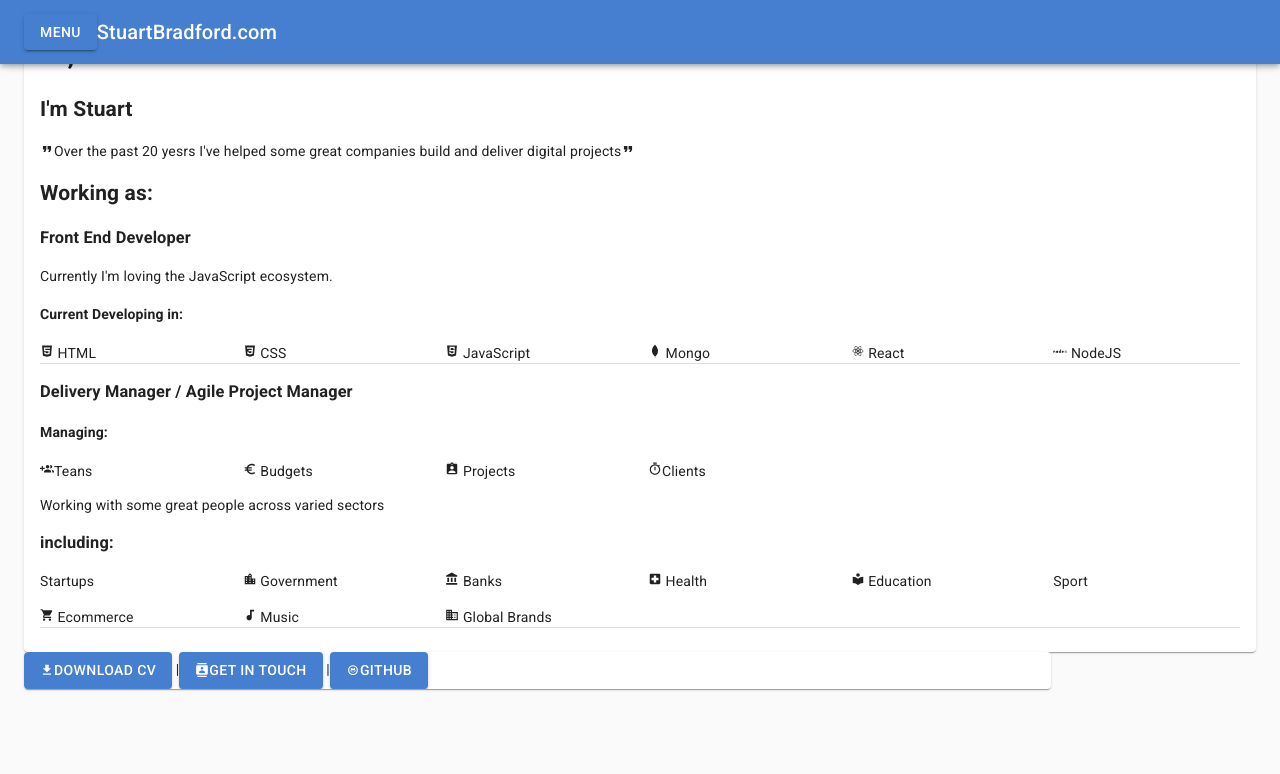
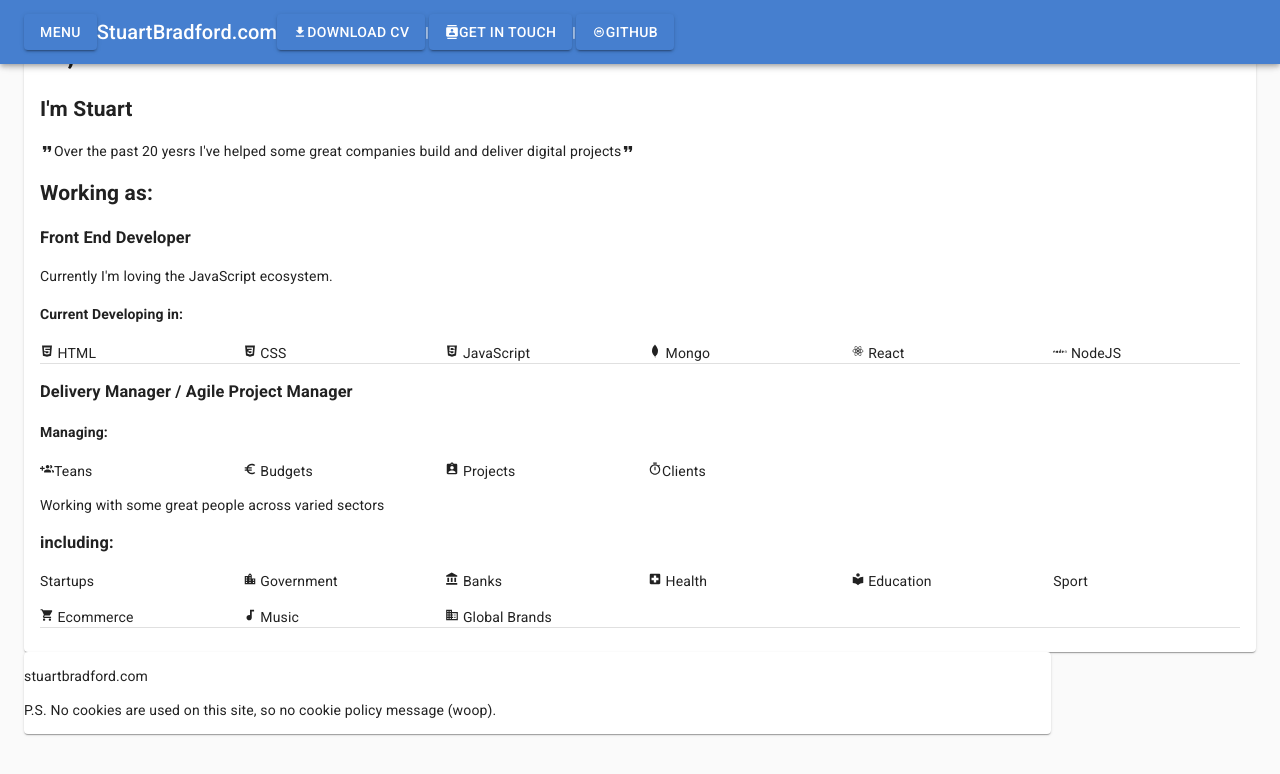
Before and after one commit to 789ni812/my-portfolio, a React (Create React App) app: page / in a window 1280 px wide. Shown: the top 774 px of the page. Built offline with nearby package versions, Linux system fonts and the light colour scheme.

Commit message:
Moved donwload cv get in touch buttons from footer to the Header

```diff
--- a/src/App.js
+++ b/src/App.js
@@ -43,6 +43,11 @@ import MenuItem from '@material-ui/core/MenuItem';
 import ListItemIcon from '@material-ui/core/ListItemIcon';
 import ListItemText from '@material-ui/core/ListItemText';
 import Container from '@material-ui/core/Container'
+
+
+// Icons
+import { MdGetApp, MdContacts } from 'react-icons/md';
+import { DiGithub } from "react-icons/di";
 // Icons
 import { MdDrafts, MdSend, MdInbox } from 'react-icons/md';
 
@@ -159,14 +164,15 @@ const App = () => {
                           </Link>
                         </StyledMenuItem>
 
+                        {/*
                         <StyledMenuItem>
                           <ListItemIcon>
                             <MdDrafts fontSize="small" />
                           </ListItemIcon>
-                          <Link to="/portfolio">  <ListItemText primary="Portfolio" />
-                          </Link>
+                                      <Link to="/portfolio">  <ListItemText primary="Portfolio" />
+  </Link>
                         </StyledMenuItem>
-
+*/}
                         <StyledMenuItem>
                           <ListItemIcon>
                             <MdInbox fontSize="small" />
@@ -181,6 +187,14 @@ const App = () => {
                         StuartBradford.com
                   </Typography>
                     </div>
+
+
+                    <Button variant="contained" color="primary"><MdGetApp />Download CV</Button> |
+                <Button variant="contained" color="primary"><MdContacts /> Get in touch</Button> |
+
+                <Button variant="contained" color="primary"><DiGithub /> Github</Button>
+
+
                   </Toolbar>
                 </AppBar>
 
@@ -191,9 +205,9 @@ const App = () => {
             {/* START CONTENT SWITCH */}
             <Grid item >
               <Switch>
-                <Route path="/portfolio">
+                { /* <Route path="/portfolio">
                   <Portfolio />
-                </Route>
+                </Route> */}
                 <Route path="/employmentHistory">
                   <EmploymentHistory />
                 </Route>
--- a/src/components/Footer.js
+++ b/src/components/Footer.js
@@ -1,11 +1,6 @@
 import React from 'react';
-import Grid from '@material-ui/core/Grid';
 import Card from '@material-ui/core/Card';
-import CardContent from '@material-ui/core/CardContent';
-import Button from '@material-ui/core/Button';
-// Icons
-import { MdGetApp, MdContacts } from 'react-icons/md';
-import { DiGithub } from "react-icons/di";
+
 
 const Footer = () => {
 
@@ -13,11 +8,8 @@ const Footer = () => {
     return (
         <>
             <Card>
-                <Button variant="contained" color="primary"><MdGetApp />Download CV</Button> |
-                <Button variant="contained" color="primary"><MdContacts /> Get in touch</Button> |
-
-                <Button variant="contained" color="primary"><DiGithub /> Github</Button>
-
+                <p>stuartbradford.com</p>
+                <p>P.S. No cookies are used on this site, so no cookie policy message (woop).</p>
             </Card>
         </>
     )
--- a/src/mockup/ContentIntroduction.js
+++ b/src/mockup/ContentIntroduction.js
@@ -3,7 +3,7 @@ import React from 'react';
 
 
 
-// MAterial UI
+// Material UI
 import Card from '@material-ui/core/Card';
 import CardContent from '@material-ui/core/CardContent';
 import Divider from '@material-ui/core/Divider';
```
